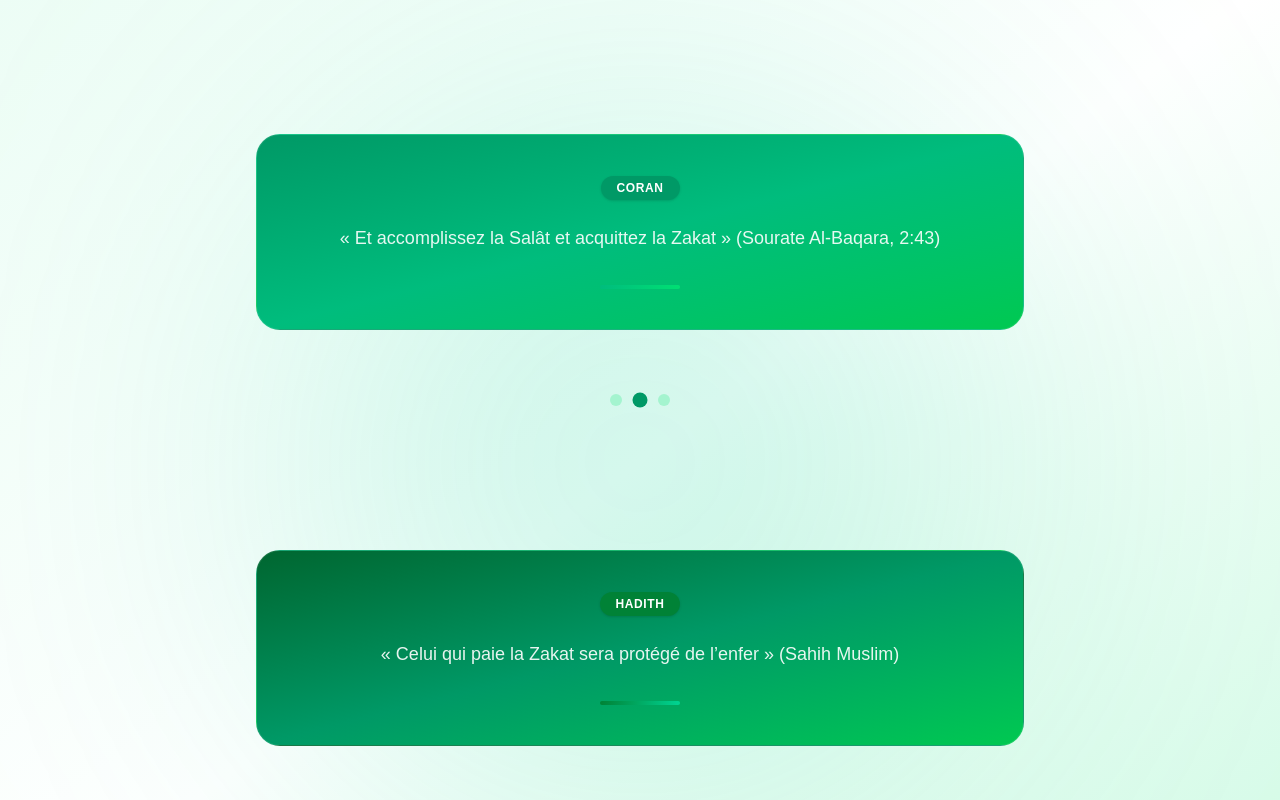
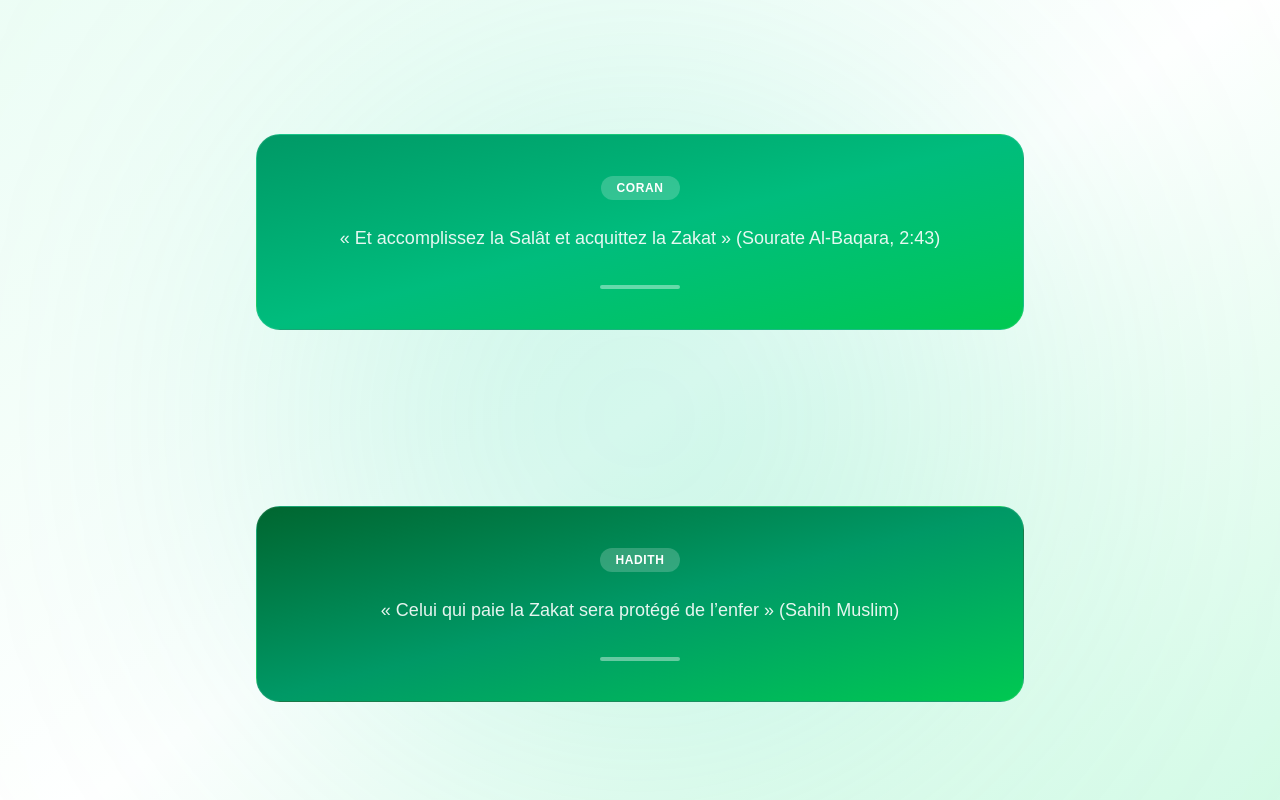
Before and after one commit to BabsWade/zakat-simulateur-nextjs, a Next.js app: page / in a window 1280 px wide. Shown: the part 1360-2160 px from the top of the page. Built offline with nearby package versions, Linux system fonts and the light colour scheme.

Commit message:
ajout section card versets et hadiths

```diff
--- a/app/page.tsx
+++ b/app/page.tsx
@@ -187,7 +187,15 @@ const versetRef = useRef<HTMLDivElement>(null)
 
     </main>
   )
-  function PremiumCarousel({ badge, items, color }) {
+
+type PremiumCarouselProps = {
+  badge: string
+  items: string[]
+  color: "emerald" | "green"
+}
+
+function PremiumCarousel({ badge, items, color }: PremiumCarouselProps) {
+
   const [index, setIndex] = useState(0)
 
   useEffect(() => {
@@ -197,17 +205,9 @@ const versetRef = useRef<HTMLDivElement>(null)
     return () => clearInterval(interval)
   }, [items.length])
 
-  const colorClasses =
-    color === "emerald"
-      ? "from-emerald-500 to-green-400 bg-emerald-600"
-      : "from-green-700 to-emerald-400 bg-green-700"
-
   return (
     <div>
-
-      {/* Card */}
       <div className="relative h-[260px] flex items-center justify-center">
-
         <div
           key={index}
           className={`absolute w-full
@@ -215,43 +215,22 @@ bg-gradient-to-br ${color === "emerald"
             ? "from-emerald-600 via-emerald-500 to-green-500"
             : "from-green-800 via-emerald-600 to-green-500"}
           text-white
+          backdrop-blur-xl
           rounded-3xl p-10
           border border-white/10
-transition-all duration-700 ease-in-out
-animate-fadeSlide`}
+          transition-all duration-700 ease-in-out`}
         >
-
-          {/* Badge */}
-          <span className={`inline-block mb-6 text-xs font-semibold tracking-wider uppercase text-white px-4 py-1 rounded-full shadow ${colorClasses.split(" ")[2]}`}>
+          <span className="inline-block mb-6 text-xs font-semibold tracking-wider uppercase bg-white/20 text-white px-4 py-1 rounded-full">
             {badge}
           </span>
 
-          {/* Texte */}
           <p className="text-white/90 text-lg leading-relaxed">
             {items[index]}
           </p>
 
-          {/* Ligne premium */}
-          <div className={`mt-8 h-1 w-20 bg-gradient-to-r ${colorClasses.split(" ").slice(0,2).join(" ")} rounded-full mx-auto`}></div>
+          <div className="mt-8 h-1 w-20 bg-white/40 rounded-full mx-auto"></div>
         </div>
-
       </div>
-
-      {/* Dots navigation */}
-      <div className="flex justify-center gap-3 mt-8">
-        {items.map((_, i) => (
-          <button
-            key={i}
-            onClick={() => setIndex(i)}
-            className={`h-3 w-3 rounded-full transition-all duration-300 ${
-              i === index
-                ? "bg-emerald-600 scale-125"
-                : "bg-emerald-200"
-            }`}
-          />
-        ))}
-      </div>
-
     </div>
   )
 }
```
Lines whose indentation alone changed are shown as unchanged.
